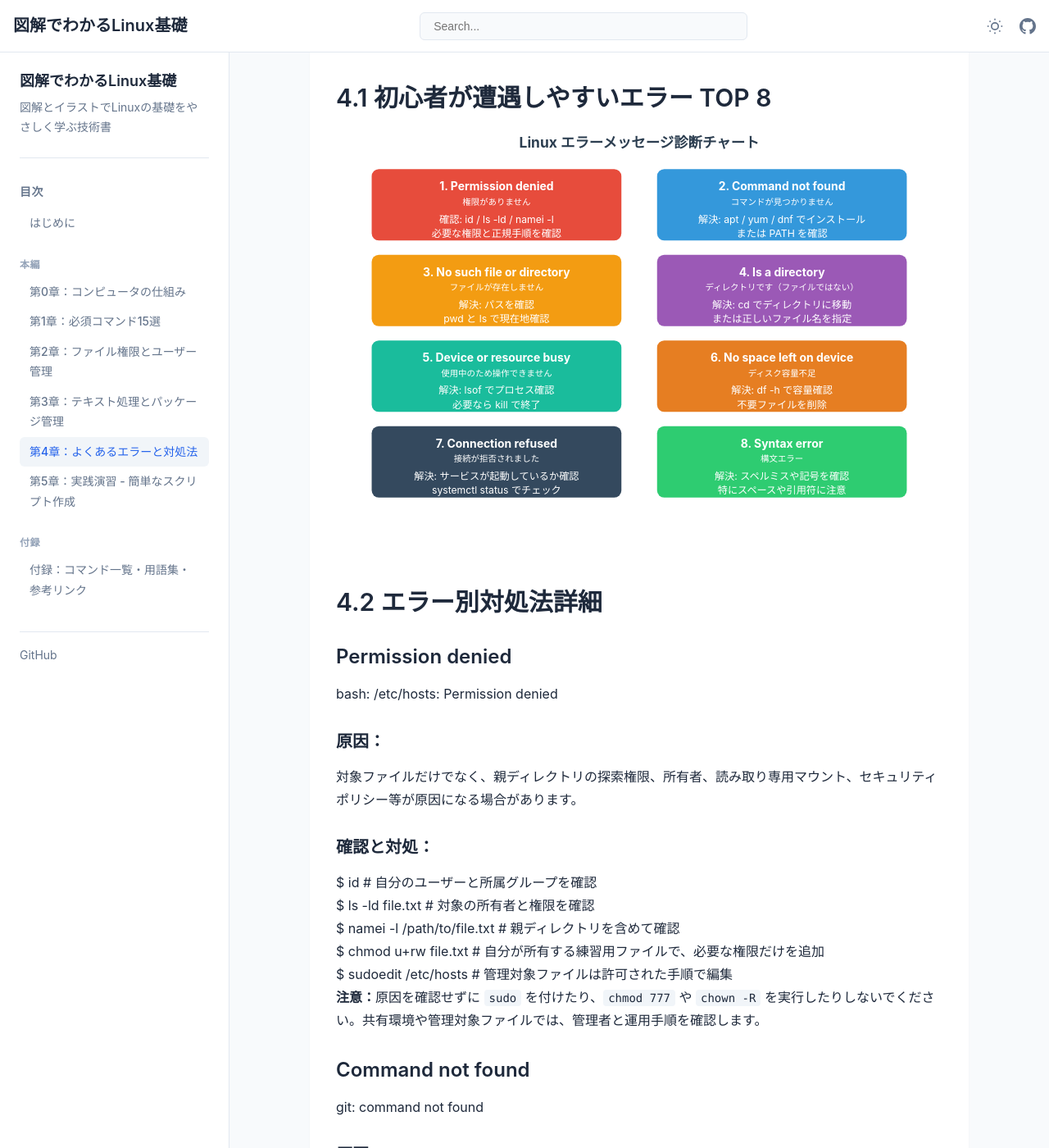
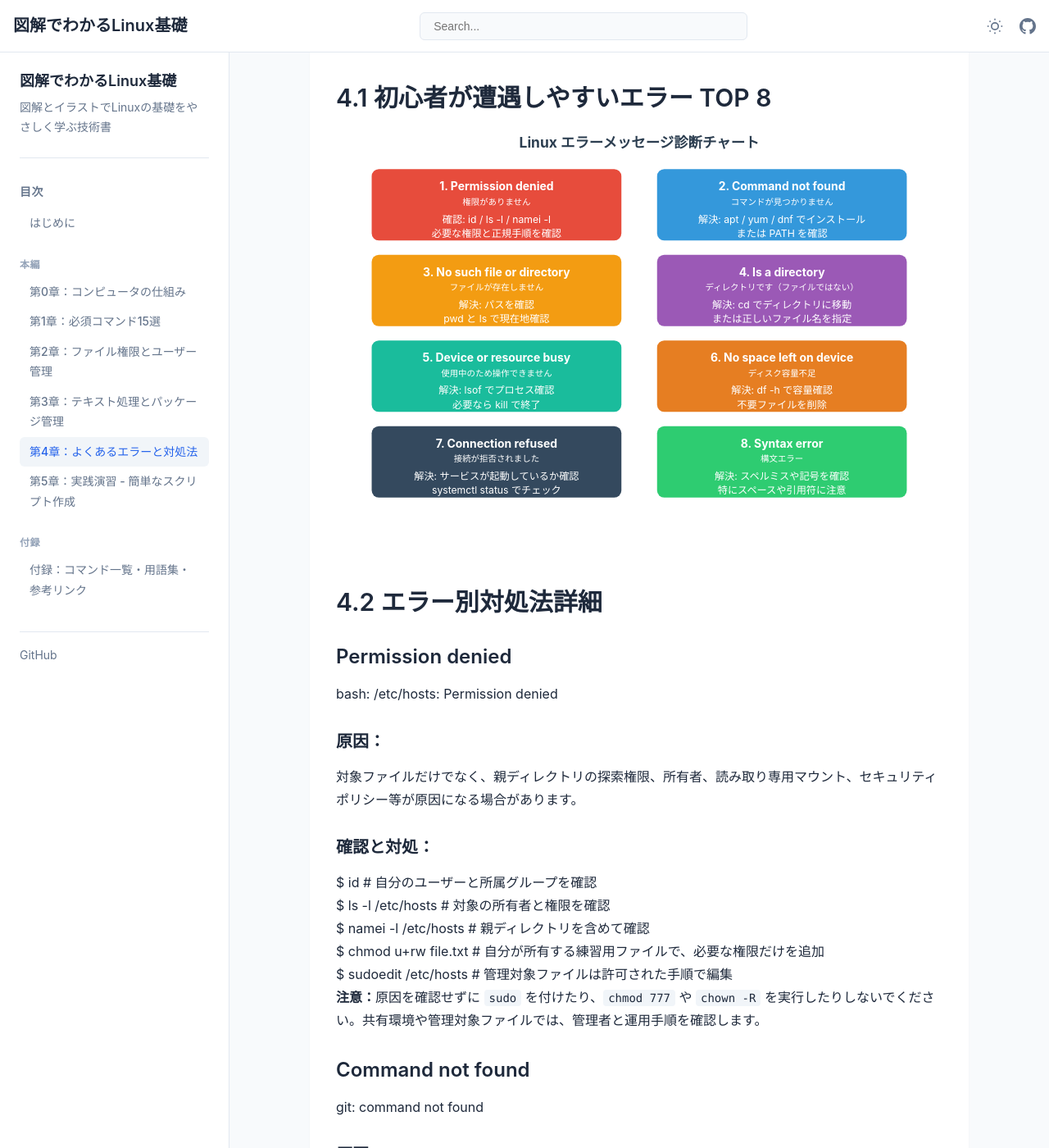
Before and after one commit to itdojp/illustrated-linux-basics-book, a Jekyll site: the page built from docs/chapter4/index.md, in a window 1280 px wide and 1400 px high, scrolled down 378 px. Shown: the whole window at 82% size. Built offline with Jekyll 4.4.1, drawn with Linux system fonts in a browser that asks for light colours.

Commit message:
docs: align permission examples with review

```diff
--- a/docs/chapter4/index.md
+++ b/docs/chapter4/index.md
@@ -32,7 +32,7 @@ chapter: 4
                 <rect x="0" y="0" width="350" height="100" fill="#e74c3c" rx="10"/>
                 <text x="175" y="30" text-anchor="middle" fill="white" font-size="16" font-weight="bold">1. Permission denied</text>
                 <text x="175" y="50" text-anchor="middle" fill="white" font-size="12">権限がありません</text>
-                <text x="175" y="75" text-anchor="middle" fill="white" font-size="14">確認: id / ls -ld / namei -l</text>
+                <text x="175" y="75" text-anchor="middle" fill="white" font-size="14">確認: id / ls -l / namei -l</text>
                 <text x="175" y="95" text-anchor="middle" fill="white" font-size="14">必要な権限と正規手順を確認</text>
             </g>
 
@@ -112,8 +112,8 @@ chapter: 4
             <h4>確認と対処：</h4>
             <div class="command-box">
 $ id  # 自分のユーザーと所属グループを確認<br>
-$ ls -ld file.txt  # 対象の所有者と権限を確認<br>
-$ namei -l /path/to/file.txt  # 親ディレクトリを含めて確認<br>
+$ ls -l /etc/hosts  # 対象の所有者と権限を確認<br>
+$ namei -l /etc/hosts  # 親ディレクトリを含めて確認<br>
 $ chmod u+rw file.txt  # 自分が所有する練習用ファイルで、必要な権限だけを追加<br>
 $ sudoedit /etc/hosts  # 管理対象ファイルは許可された手順で編集
             </div>
```
Also changed, not shown: docs/chapter0/index.md (+1 -1 lines).
